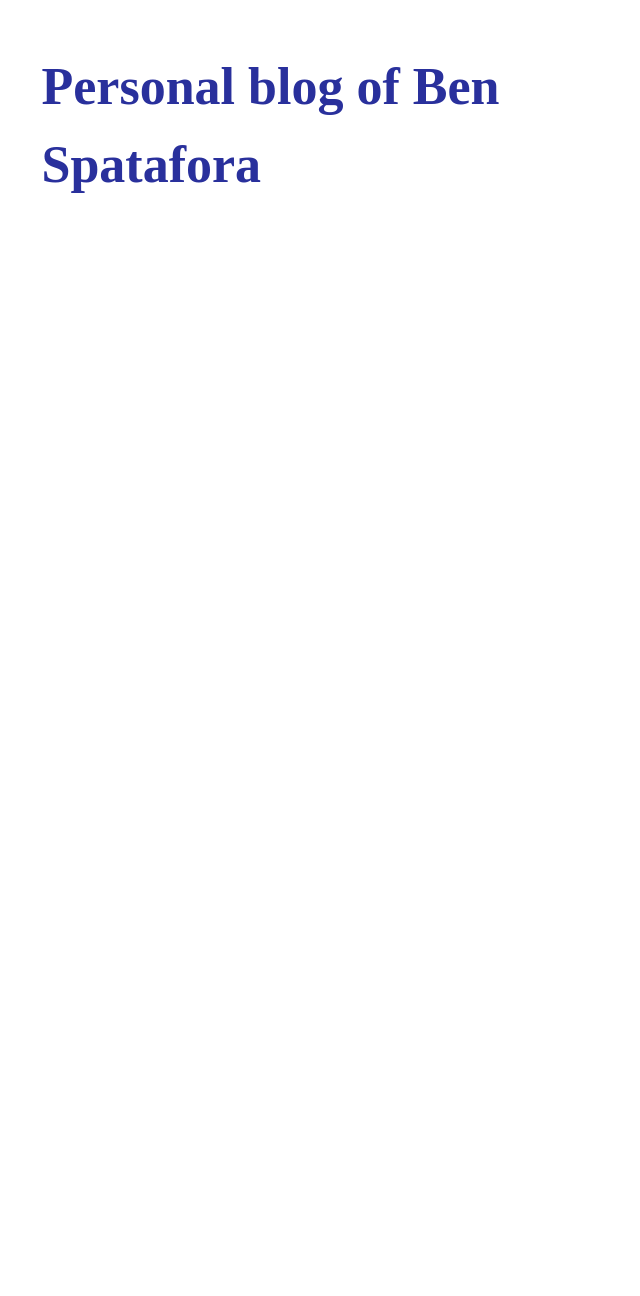
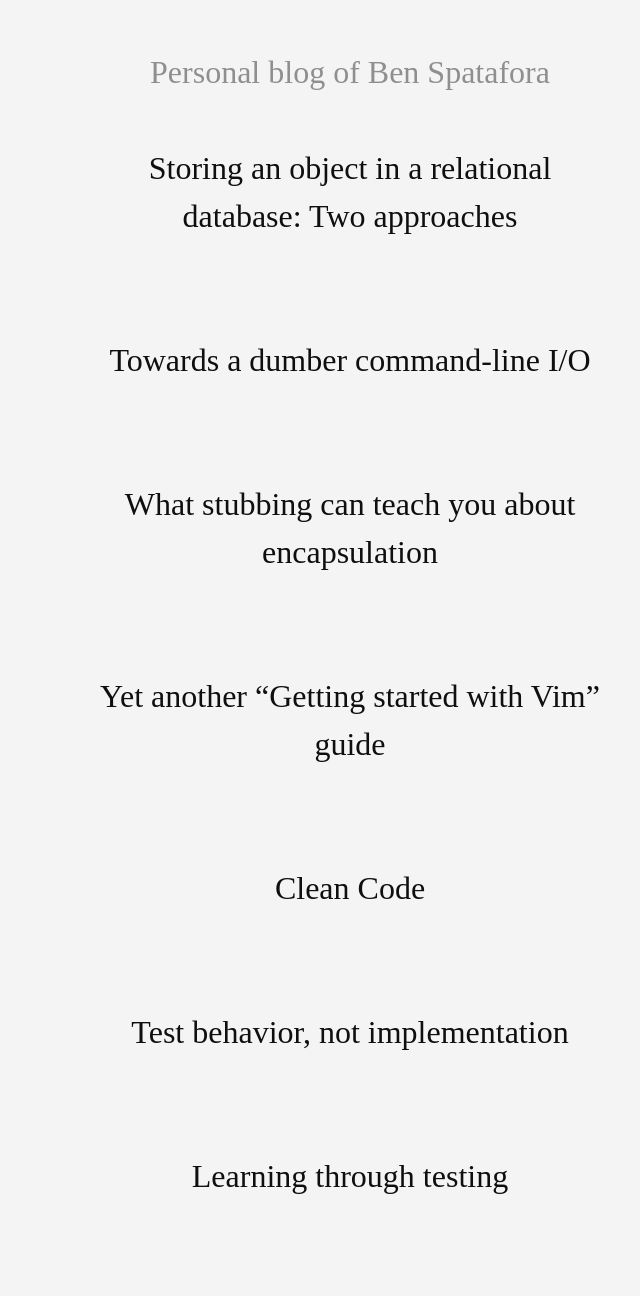
Before and after one commit to bspatafora/bspatafora.github.io, a Jekyll site: the page built from bspatafora/index.html, in a window 1280 px wide. Shown: the whole page, without its empty margins (290-930 px from the left). Built offline with Jekyll 4.4.1, drawn with Linux system fonts in a browser that asks for light colours; some web fonts are replaced; Markdown is read by kramdown in place of the engine named in the settings; before the commit the page ends 900 px from its top, so only the background shows below that.

Commit message:
Finish styling

```diff
--- a/bspatafora/_layouts/default.html
+++ b/bspatafora/_layouts/default.html
@@ -6,14 +6,13 @@
     <title>{{ page.title }}</title>
     <meta name="viewport" content="width=device-width">
     <link rel="stylesheet" href="/css/normalize.css">
-    <link rel="stylesheet" href="/css/syntax.css">
     <link rel="stylesheet" href="/css/main.css">
     <link rel="stylesheet" href="http://fonts.googleapis.com/css?family=Averia+Serif+Libre:300,300italic">
   </head>
   <body>
     <header>
       <a href="/">
-        <h1>{{ site.name }}</h1>
+        <h2>{{ site.name }}</h2>
       </a>
     </header>
     <main>
--- a/bspatafora/_layouts/post.html
+++ b/bspatafora/_layouts/post.html
@@ -3,6 +3,6 @@
 ---
 <article>
   <h2>{{ page.title }}</h2>
-  <span class="small">{{ page.date | date_to_string }}</span>
+  <span class="small date">— {{ page.date | date_to_string }} —</span>
   {{ content }}
 </article>
--- a/bspatafora/_posts/2014-06-11-storing-an-object-in-a-relational-database-two-approaches.markdown
+++ b/bspatafora/_posts/2014-06-11-storing-an-object-in-a-relational-database-two-approaches.markdown
@@ -43,7 +43,7 @@
 
 {% gist bspatafora/666de92d042dfe9ac818 %}
 
-This worked, and it would have been trivial to write a parse_from_database
+This worked, and it would have been trivial to write a `parse_from_database`
 method to rebuild the data into a multidimensional Ruby array. But it felt a
 little dirty, and when I asked my mentors about it, they both seemed to
 indicate a strong preference for doing it another way. Namely, by creating
--- a/bspatafora/css/main.css
+++ b/bspatafora/css/main.css
@@ -1,66 +1,130 @@
+/* Resets */
+
+h1, h2, h3, p, ol, ul, li, pre, hr {
+  border: none;
+  font-weight: 300;
+  margin: 0;
+  padding: 0;
+}
+
+a {
+  text-decoration: none;
+}
+
 /* Type */
 
 html {
   font-family: 'Averia Serif Libre';
   font-size: 62.5%; /* Set default root font to 10px */
-  line-height: 1.5
+  line-height: 1.5;
 }
 
 h1 {
-  font-size: 5.2rem
+  font-size: 5.2rem;
 }
 
-h2 {
-  font-size: 3.2rem
+h2, .posts li {
+  font-size: 3.2rem;
+  max-width: 50rem;
+  text-align: center;
 }
 
 h3 {
-  font-size: 2.5rem
+  font-size: 2.5rem;
 }
 
-p, li, code {
-  font-size: 2.0rem
+p, li {
+  font-size: 2.0rem;
 }
 
-.small {
-  font-size: 1.6rem
+.small, code, .gist {
+  font-size: 1.6rem;
+}
+
+/* Color */
+
+html {
+  background: #f4f4f4;
+  color: #0f0f0f;
+}
+
+a {
+  color: #3B4E94;
+}
+
+a:visited {
+  color: #762D84;
+}
+
+.posts a {
+  color: #0f0f0f;
+}
+
+pre {
+  background: #F8F8FF;
+  border: 1px solid #DDD;
+  border-radius: 3px;
+}
+
+header h2, .date {
+  color: #8F8F8F;
 }
 
 /* Layout */
 
 body {
   margin: 0 auto;
-  width: 617px
+  width: 700px;
+}
+
+h2, .posts li {
+  margin: 0 auto;
+}
+
+h2, h3, p, ol, ul, pre {
+  margin-bottom: 2.4rem;
+}
+
+.gist-file {
+  margin-bottom: 2.4rem !important;
+}
+
+header h2 {
+  margin-bottom: 0;
+}
+
+ol, ul {
+  padding-left: 2.4rem;
+}
+
+.posts {
+  padding-left: 0;
+}
+
+pre {
+  padding: 1.2rem;
 }
 
 header {
-  margin-top: 4.8rem
+  margin-top: 4.8rem;
 }
 
-main {
-  margin-bottom: 4.8rem
+header, main {
+  margin-bottom: 4.8rem;
 }
 
-posts {
-  list-style: none;
-  padding: 0;
+.posts li {
+  margin-bottom: 9.6rem;
 }
 
-posts li {
-  margin-bottom: 4.8rem
+.date {
+  display: block;
+  margin-bottom: 2.4rem;
+  text-align: center;
 }
 
 /* ... */
 
-a {
-  color: #29309C;
-  text-decoration: none
+.posts {
+  list-style: none;
 }
-
-a:visited {
-  color: #5C27A4
-}
-
-.gist {
-  font-size: 1.6rem
-}
--- a/bspatafora/index.html
+++ b/bspatafora/index.html
@@ -1,4 +1,10 @@
 ---
 layout: default
-title: Ben Spatafora
+title: Personal blog of Ben Spatafora
 ---
+
+<ul class="posts">
+  {% for post in site.posts %}
+    <li><a href="{{ post.url }}">{{ post.title }}</a></li>
+  {% endfor %}
+</ul>
```
Also changed, not shown: bspatafora/blog/index.html (deleted, +0 -10 lines).
